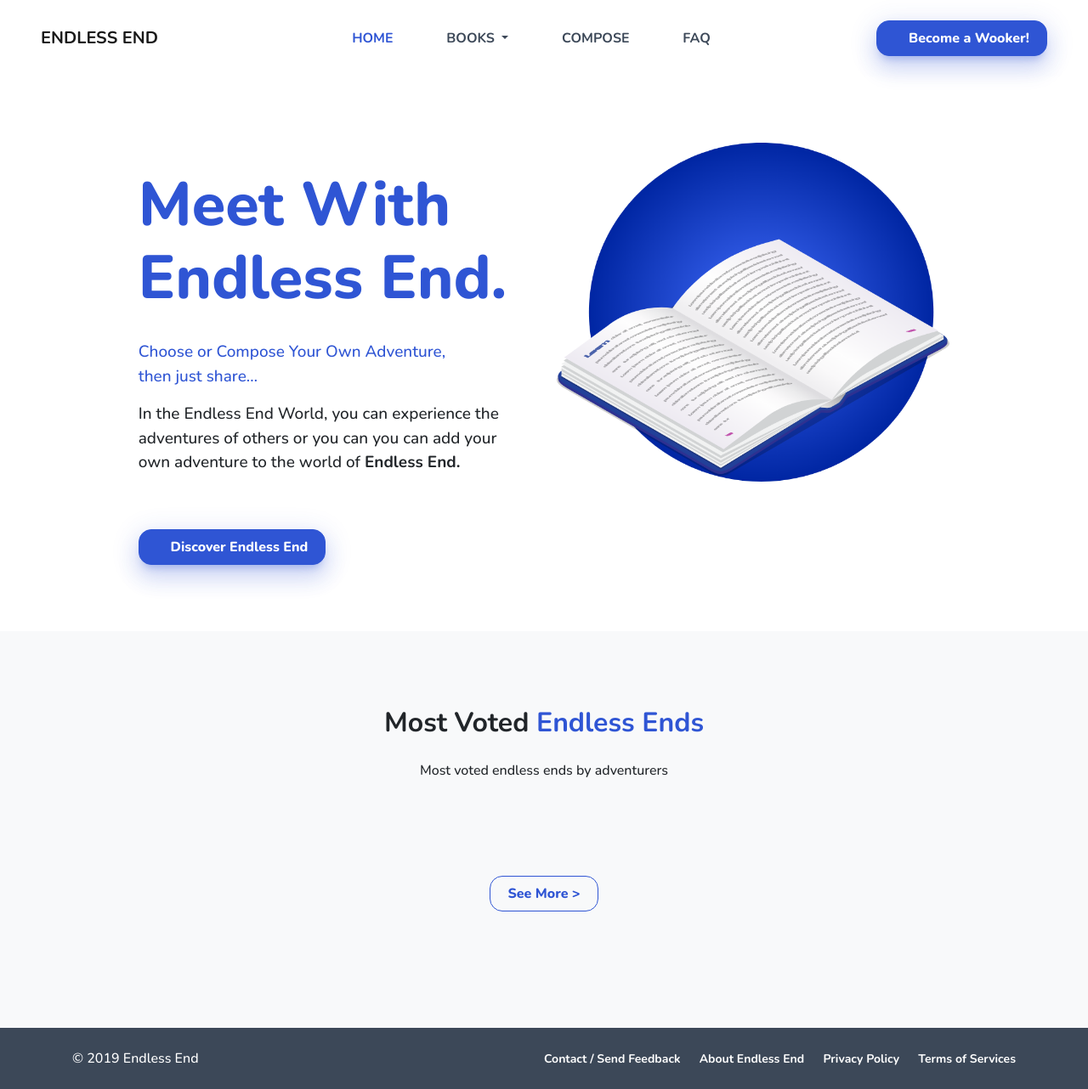
After one commit to mustafacandan/wooklet, a Flask app: template app/templates/index.html in a window 1280 px wide. The commit adds this page. Shown: the whole page at 85% size. Run offline with Flask 2, Linux system fonts and the light colour scheme; the template is opened without the code that fills it, so the values that code supplies are empty; parts of the project's set-up code (start-up, migrations or seed data) failed here and were passed over; some libraries are stand-ins or nearby versions; some web fonts are replaced.

Commit message:
Change home page with new html, Add some css

```diff
--- /dev/null
+++ b/app/static/style/style_overwrites.css
@@ -0,0 +1,12 @@
+.crop{
+  overflow: hidden;
+}
+
+.card-img-top {
+  width: unset;
+  border-radius: 15px 15px 0px 1px;
+}
+
+.card-body {
+  height: 200px;
+}
--- /dev/null
+++ b/app/templates/index.html
@@ -0,0 +1,149 @@
+<html>
+
+<head>
+  <meta name="viewport" content="width=device-width, initial-scale=1.0" />
+  <meta charset="UTF-8" />
+  <meta name="viewport" content="width=device-width, initial-scale=1, maximum-scale=1, user-scalable=no" />
+  <title>Endless End</title>
+  <!-- Favicon -->
+
+  <script src="/js/jquery-3.3.1.slim.min.js"></script>
+  <script src="/js/bootstrap.min.js"></script>
+  <script src="/js/scripts.js"></script>
+  <script src="/js/fas-all.min.js"></script>
+
+
+  <link href="https://fonts.googleapis.com/css?family=Nunito:300,500,700,800&display=swap&subset=latin-ext"
+    rel="stylesheet">
+  <link rel="stylesheet" href="/style/bootstrap.min.css" />
+  <link rel="stylesheet" href="/style/styles.css" />
+  <link rel="stylesheet" href="/style/style_overwrites.css" />
+  <link rel="stylesheet" href="/style/animate.min.css" />
+  <link rel="stylesheet" href="/style/fas-all.min.css" />
+
+</head>
+
+<body>
+  <nav class="navbar navbar-expand-lg sticky-top navbar-light px-lg-5 py-3">
+    <a class="navbar-brand" href="#">
+      <!--<img src="../resimler/logo.png" class="navbar-brand-logo"> -->Endless End
+    </a>
+    <button class="navbar-toggler" type="button" data-toggle="collapse" data-target="#navbarNavDropdown"
+      aria-controls="navbarNavDropdown" aria-expanded="false" aria-label="Toggle navigation">
+      <span class="navbar-toggler-icon"></span>
+    </button>
+    <div class="collapse navbar-collapse" id="navbarNavDropdown">
+
+      <ul class="nav navbar-nav ml-auto w-100 justify-content-center">
+        <li class="nav-item active">
+          <a class="nav-link" href="#"><i class="fas fa-home "></i> Home</a>
+        </li>
+        <li class="nav-item dropdown ">
+          <a class="nav-link dropdown-toggle" href="/books" id="navbarDropdownMenuLink" role="button"
+            data-toggle="dropdown" aria-haspopup="true" aria-expanded="false">
+            <i class="fas fa-share-alt"></i> Books
+          </a>
+          <div class="dropdown-menu" aria-labelledby="navbarDropdownMenuLink">
+            <a class="dropdown-item" href="/books.html?sort=popular">Popular Books</a>
+            <a class="dropdown-item" href="/books.html?sort=vote">Most Voted Books</a>
+
+          </div>
+        </li>
+        <li class="nav-item">
+          <a class="nav-link" href="/my-books"><i class="fas fa-pen-fancy"></i> Compose</a>
+        </li>
+        <li class="nav-item">
+          <a class="nav-link" href="/faq"><i class="fas fa-question"></i> FAQ</a>
+        </li>
+
+      </ul>
+
+    </div>
+    <a href="sign-up.html"><button type="button" class="btn btn-primary"><i class="fas fa-edit"></i> Become a
+        Wooker!</button></a>
+  </nav>
+  <div class="container-fluid">
+    <div class="container">
+      <div class="row p-7">
+        <div class="col-md-6">
+          <h1 class="text-blu" id="karsilama">Meet With Endless End.</h1>
+          <p class="text-blu karsilama-metni">Choose or Compose Your Own Adventure,</br>
+            then just share…</p>
+          <p class="karsilama-metni">In the Endless End World, you can experience
+            the adventures of others or you can you can
+            add your own adventure to the world of <b>Endless End.</b> </p>
+
+          <button type="button" class="btn btn-primary mt-5"><i class="fas fa-share-alt "></i> Discover Endless
+            End</button>
+        </div>
+        <div class="col-md-6"><img class="w-100 img-responsive" src="assets/karsilama%20gorsel.png"></div>
+      </div>
+    </div>
+    <div class="container-fluid bg-light">
+      <div class="container p-7">
+        <div class="row">
+          <div class="col-12 text-center ">
+            <h2>Most Voted <span class="text-blu">Endless Ends</span></h2>
+            <p class="p-3 pb-5 ">Most voted endless ends by adventurers</p>
+          </div>
+
+          {% for book in popular_books %}
+            <div class="col-md-4">
+                <div class="card w-90 crop">
+                    <div>
+                        <img src="/assets/story-1.png" class="card-img-top">
+                    </div>
+                  <div class="card-body">
+                    <h5 class="card-title align-top">{{ book.title }}</h5>
+                    <p class="card-text"><i class="fas fa-user"></i>
+                        {{ book.editors[0].username  }}
+                        <i class="far fa-clock"></i> {{ book.created_at }}
+                    </p>
+{#                    <p class="card-vote align-bottom text-blu"><b>572</b> Votes</p>#}
+                    <p class="card-vote align-bottom text-blu">{{ book.description[:200] | safe }}</p>
+                  </div>
+                  <a href="/book/{{ book.title | replace(' ', '-')}}/read/{{ book.id }}" class="btn btn-start w-100" style="margin-bottom:0px">START</a>
+                </div>
+              </div>
+          {% endfor %}
+
+
+          <div class="col-12">
+            <div style="text-align: center"><a href="#" class="btn btn-outline-primary my-5">See More ></a></div>
+          </div>
+
+        </div>
+
+
+
+      </div>
+    </div>
+  </div>
+      <footer>
+        <div class="container-fluid bg-gri pt-4 pb-2">
+          <div class="container">
+            <div class="row">
+
+              <div class="col-md-3 text-left text-white">© 2019 Endless End</div>
+
+              <div class="col-md-9 text-right">
+                <ul class="list-inline">
+                  <li class="list-inline-item "><a href="#">Contact / Send Feedback</a></li>
+                  <li class="list-inline-item"><a href="#">About Endless End</a></li>
+                  <li class="list-inline-item"><a href="#">Privacy Policy</a></li>
+                  <li class="list-inline-item"><a href="#">Terms of Services</a></li>
+                </ul>
+              </div>
+            </div>
+
+          </div>
+
+        </div>
+      </footer>
+</body>
+
+
+
+
+
+</html>
--- a/app/templates/home.html
+++ b/app/templates/old/home.html
@@ -4,7 +4,7 @@
         <h2>Most Popular Books</h2>
         <div class="card-deck">
             {% for book in books %}
-                <div class="col-md-3">
+                <div class="col-md-4">
                     <div class="card" style="min-height: 600px;">
                         <img class="card-img-top" src="https://via.placeholder.com/341x341.png?text={{ book.title }}" alt="{{ book.title }}">
                         <div class="card-body">
```
Also changed, not shown: app/routes.py (+9 -5 lines).
